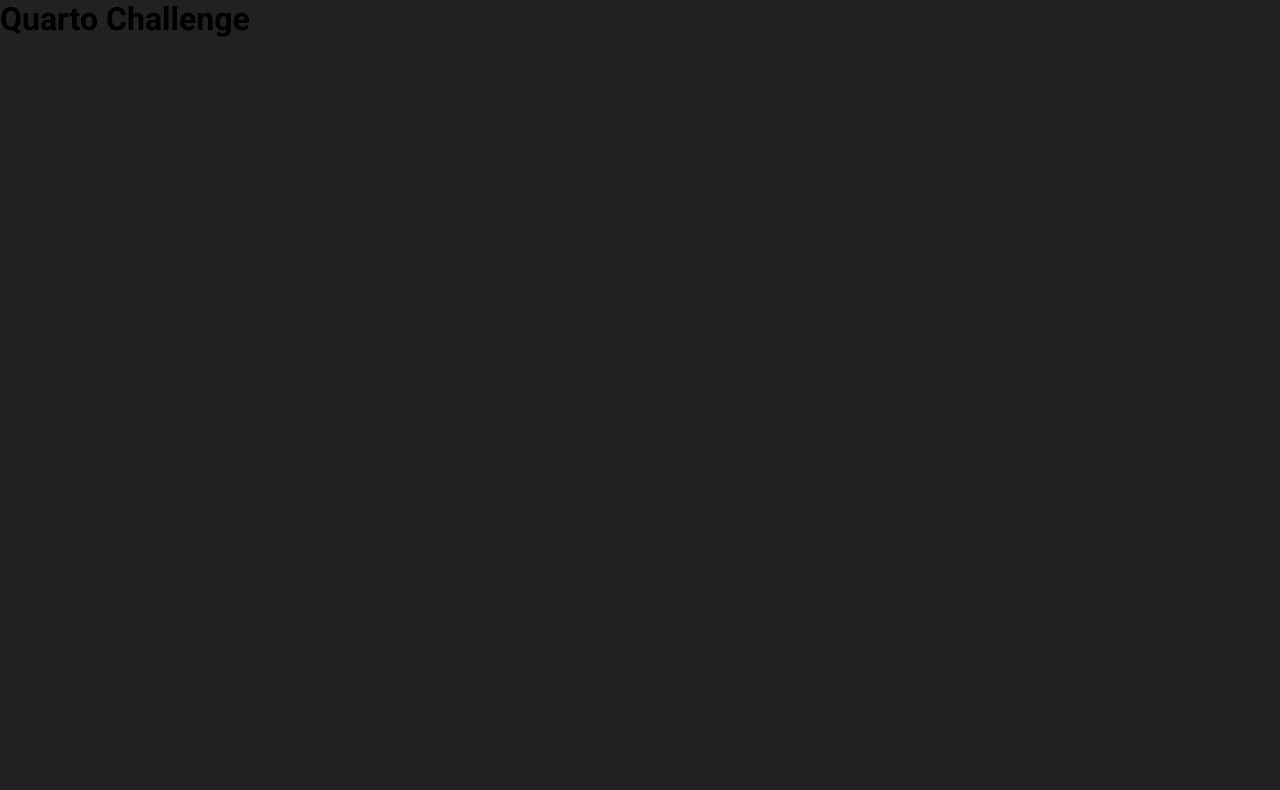
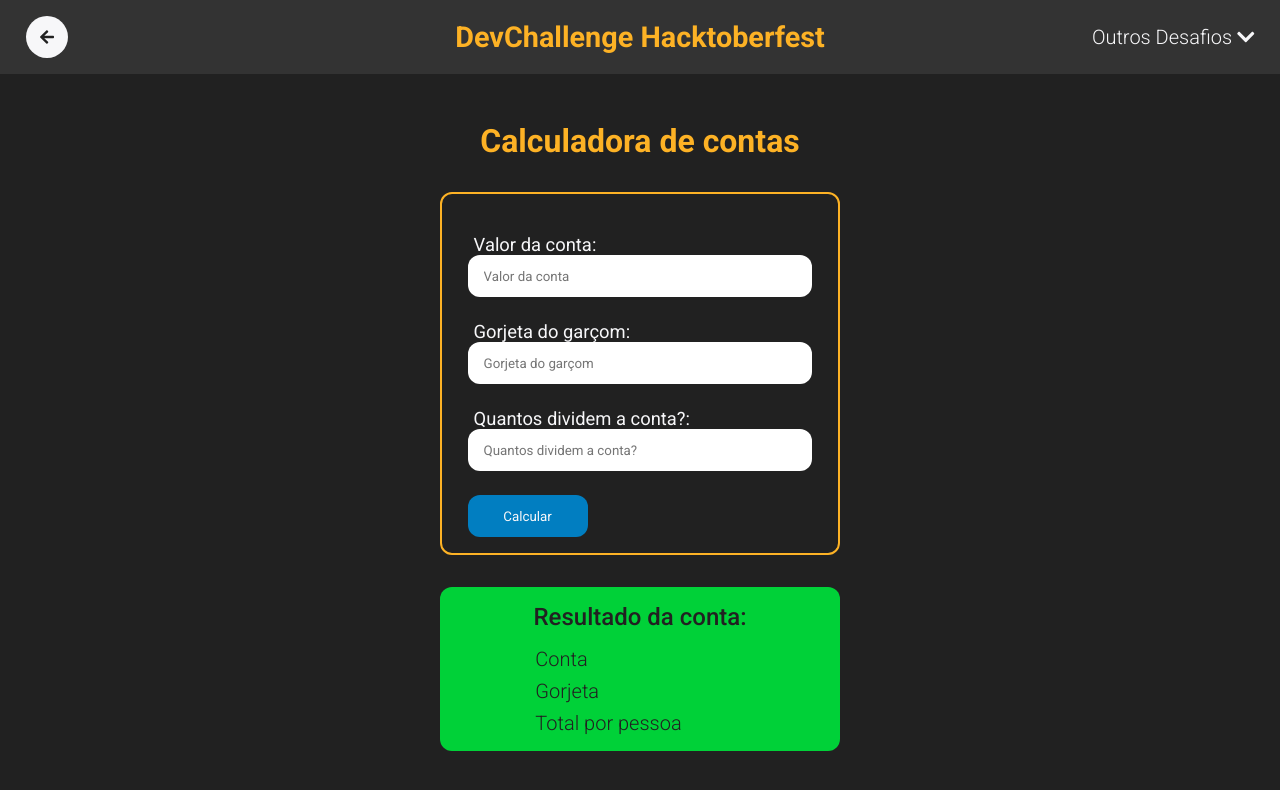
Before and after one commit to GabrielWolf-Dev/Hacktoberfest_DevChallenge, a React (Create React App) app in the folder project_challenge/: page /challenge4 in a window 1280 px wide. Shown: the top 790 px of the page. Built offline with nearby package versions, Linux system fonts and the light colour scheme.

Commit message:
Update challenge 4 layout

```diff
--- /dev/null
+++ b/project_challenge/src/Components/FourthChallenge/calc.css
@@ -0,0 +1,61 @@
+.form-calc {
+    width: 100%;
+    max-width: 400px;
+    padding: 16px 2%;
+    margin: 32px auto;
+    border-radius: 12px;
+    border: 2px solid var(--yellow);
+    text-align: left;
+}
+
+.form-calc-box {
+    margin: 24px 0;
+}
+
+.form-calc__label {
+    display: block;
+    font-size: 1.15rem;
+    color: var(--white);
+    margin-left: 6px;
+}
+
+.form-calc__input {
+    width: 100%;
+    height: 42px;
+    border-radius: 12px;
+    padding-left: 16px;
+}
+
+.form-calc__sub {
+    width: 100%;
+    max-width: 120px;
+    height: 42px;
+    border-radius: 12px;
+    background-color: var(--blue);
+    color: var(--white);
+    cursor: pointer;
+    transition: ease-out .3s;
+}
+
+.form-calc__sub:hover {
+    background-color: var(--blue-light);
+    color: var(--black);
+}
+
+.result-form {
+    width: 100%;
+    max-width: 400px;
+    margin: auto;
+    padding: 16px 2%;
+    border-radius: 12px;
+    background-color: var(--green);
+    color: var(--black);
+    text-align: center;
+}
+
+.result-form__list-results {
+    width: 60%;
+    display: inline-block;
+    text-align: left;
+    margin-top: 16px;
+}
--- a/project_challenge/src/Components/FourthChallenge/index.js
+++ b/project_challenge/src/Components/FourthChallenge/index.js
@@ -1,5 +1,40 @@
+import Header from '../Header';
+import './calc.css';
+
 export default function FourthChallenge() {
     return(
-        <h1>Quarto Challenge</h1>
+        <>
+            <Header />
+            <main style={{ margin: '48px auto' }} className="container">
+                <h2 className="title">Calculadora de contas</h2>
+
+                <form className="form-calc">
+                    <fieldset className="form-calc-box">
+                        <label className="form-calc__label" htmlFor="price">Valor da conta:</label>
+                        <input className="form-calc__input" required type="number" id="price" name="price" placeholder="Valor da conta" />
+                    </fieldset>
+                    <fieldset className="form-calc-box">
+                        <label className="form-calc__label" htmlFor="tip">Gorjeta do garçom:</label>
+                        <input className="form-calc__input" required type="text" id="tip" name="tip" placeholder="Gorjeta do garçom" />
+                    </fieldset>
+                    <fieldset className="form-calc-box">
+                        <label className="form-calc__label" htmlFor="peopleSplit">Quantos dividem a conta?:</label>
+                        <input className="form-calc__input" required type="number" id="peopleSplit" name="peopleSplit" placeholder="Quantos dividem a conta?" />
+                    </fieldset>
+
+                    <input className="form-calc__sub" type="submit" value="Calcular" />
+                </form>
+
+                <aside className="result-form">
+                    <h3 className="subtitle">Resultado da conta:</h3>
+
+                    <ul className="result-form__list-results">
+                        <li style={{color: "var(--black)", marginBottom: '8px'}} className="paragraph">Conta</li>
+                        <li style={{color: "var(--black)", margin: '8px 0'}} className="paragraph">Gorjeta</li>
+                        <li style={{color: "var(--black)", marginTop: '8px'}} className="paragraph">Total por pessoa</li>
+                    </ul>
+                </aside>
+            </main>
+        </>
     );
 }
--- a/project_challenge/src/Components/ThirdChallenge/index.js
+++ b/project_challenge/src/Components/ThirdChallenge/index.js
@@ -95,7 +95,7 @@
                 <h2 className="title">Galeria de artes</h2>
 
                 <form className="search-photos" onSubmit={searchTypePhotos}>
-                    <input className="seach-photos__input" name="searchTypePhoto" type="text" placeholder="Pesquisar outras obras" />
+                    <input required className="seach-photos__input" name="searchTypePhoto" type="text" placeholder="Pesquisar outras obras" />
                     <input className="seach-photos__sub" type="submit" value="Pesquisar" />
                     <div className="seach-photos__input-invalidate">Pesquisa invalida</div>
                 </form>
```
